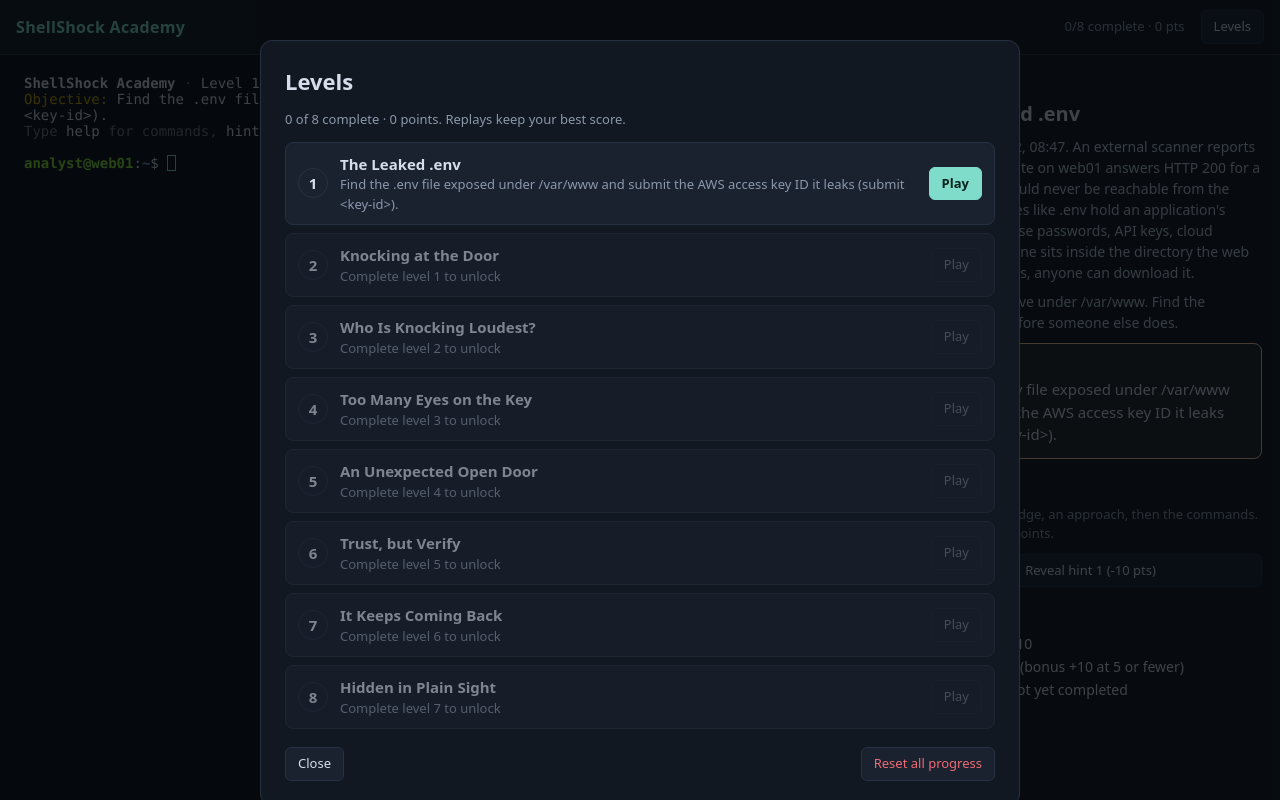
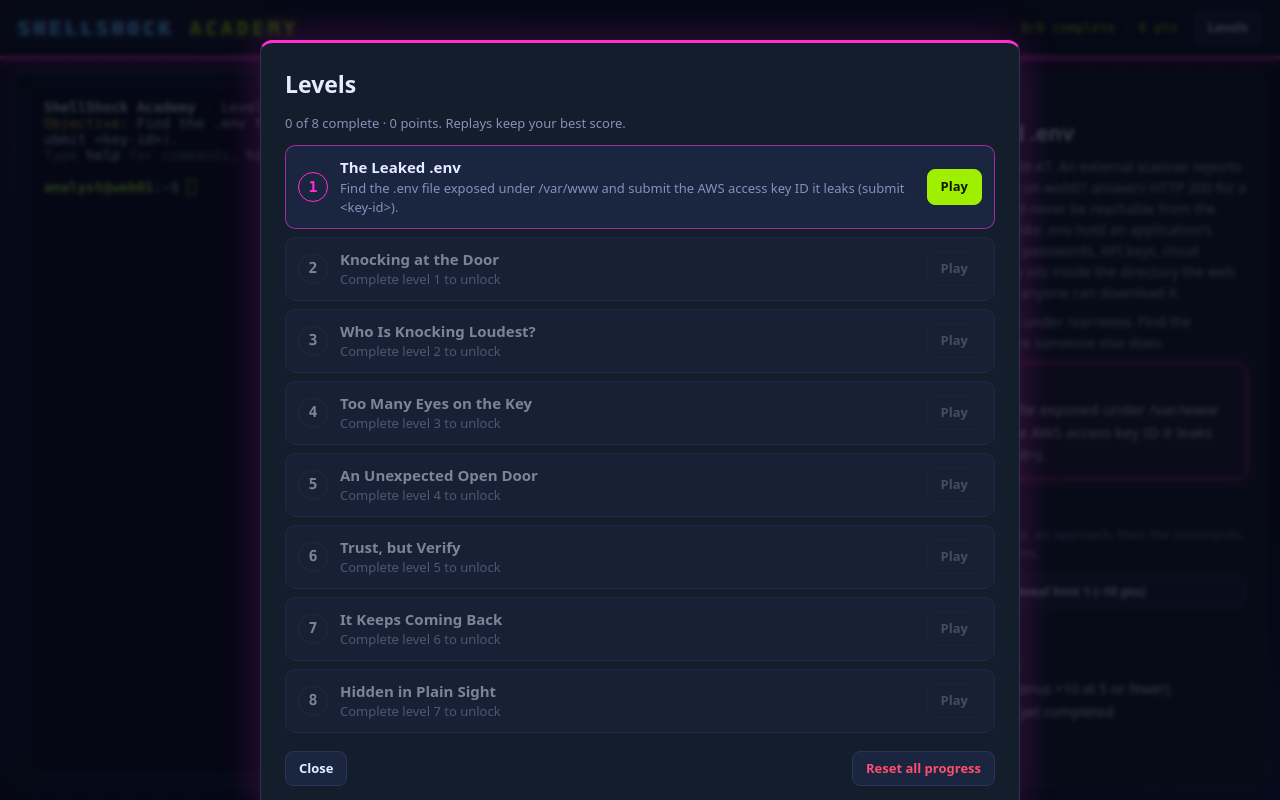
Before and after one commit to jvally/cyber-gamified, a website built with Vite: page index.html in a window 1280 px wide. Both pictures are taken after a click on the button "Levels". Built offline with nearby package versions, Linux system fonts and the light colour scheme.

Commit message:
Restyle the UI with a neon cyber palette
Deep navy background with a faint grid and glow, hot magenta for the
objective and accents, lime for success and primary actions, electric
cyan for headings and focus. The xterm ANSI palette matches, so the
prompt, directory colours and status messages follow the same scheme.

Co-Authored-By: Claude Fable 5.2 <noreply@anthropic.com>
Claude-Session: https://claude.ai/code/session_01FrPh7SrNttUGYaUy5AXTbc

```diff
--- a/index.html
+++ b/index.html
@@ -4,6 +4,7 @@
     <meta charset="UTF-8" />
     <meta name="viewport" content="width=device-width, initial-scale=1.0" />
     <meta name="color-scheme" content="dark" />
+    <meta name="theme-color" content="#0a0d1c" />
     <title>ShellShock Academy</title>
   </head>
   <body>
--- a/src/ui/app.ts
+++ b/src/ui/app.ts
@@ -46,7 +46,7 @@ export class App {
     const termHost = h('div', { class: 'terminal', 'aria-label': 'Terminal' });
     root.append(
       h('header', { class: 'topbar' },
-        h('h1', {}, 'ShellShock Academy'),
+        h('h1', { 'aria-label': 'ShellShock Academy' }, h('span', { class: 'neon-cyan' }, 'ShellShock'), ' ', h('span', { class: 'neon-lime' }, 'Academy')),
         this.summary,
         h('button', { class: 'btn', click: () => this.showLevelSelect() }, 'Levels'),
       ),
@@ -56,7 +56,12 @@ export class App {
     this.term = new Terminal({
       convertEol: true, cursorBlink: true, fontSize: 14, scrollback: 5000,
       fontFamily: 'ui-monospace, "SF Mono", Menlo, Consolas, "DejaVu Sans Mono", monospace',
-      theme: { background: '#0b0f14', foreground: '#d6deeb', cursor: '#7fdbca', selectionBackground: '#264f78' },
+      theme: {
+        background: '#0a0d1c', foreground: '#dbe4ff', cursor: '#9fef00', cursorAccent: '#0a0d1c', selectionBackground: '#3b2a6b',
+        black: '#141d2b', red: '#ff4d6d', green: '#9fef00', yellow: '#ffd447', blue: '#3aa8ff', magenta: '#ff2fd0', cyan: '#2ee6ff', white: '#dbe4ff',
+        brightBlack: '#6b7a9c', brightRed: '#ff7a90', brightGreen: '#b8ff3d', brightYellow: '#ffe27a', brightBlue: '#6cc4ff',
+        brightMagenta: '#ff6be0', brightCyan: '#7af2ff', brightWhite: '#ffffff',
+      },
     });
     this.term.loadAddon(this.fit);
     this.term.open(termHost);
--- a/src/ui/styles.css
+++ b/src/ui/styles.css
@@ -1,74 +1,113 @@
+/* Neon "cyber" palette: deep navy, hot magenta, lime and electric cyan. */
 :root {
-  --bg: #0b0f14; --panel: #121821; --raised: #1a2230; --line: #263142;
-  --text: #d6deeb; --muted: #8b98ab; --accent: #7fdbca; --warn: #ecc48d; --bad: #ef6b73; --good: #a5e075;
+  --bg: #0a0d1c; --panel: #141d2b; --raised: #1a2540; --line: #2a3555;
+  --text: #e6ecff; --body: #b4c0e0; --muted: #8492b8;
+  --magenta: #ff2fd0; --lime: #9fef00; --cyan: #2ee6ff; --blue: #3a7bff; --bad: #ff4d6d;
+  --glow-magenta: 0 0 12px rgba(255, 47, 208, 0.45); --glow-lime: 0 0 12px rgba(159, 239, 0, 0.4); --glow-cyan: 0 0 12px rgba(46, 230, 255, 0.4);
+  --mono: ui-monospace, "SF Mono", Menlo, Consolas, "DejaVu Sans Mono", monospace;
   font-family: system-ui, -apple-system, "Segoe UI", Roboto, sans-serif; font-size: 15px; line-height: 1.5;
 }
 * { box-sizing: border-box; }
 html, body, #app { height: 100%; margin: 0; }
-body { background: var(--bg); color: var(--text); }
+body {
+  color: var(--text);
+  background:
+    radial-gradient(900px 500px at 8% -10%, rgba(255, 47, 208, 0.16), transparent 60%),
+    radial-gradient(900px 600px at 100% 110%, rgba(58, 123, 255, 0.2), transparent 60%),
+    linear-gradient(rgba(58, 123, 255, 0.07) 1px, transparent 1px) 0 0 / 32px 32px,
+    linear-gradient(90deg, rgba(58, 123, 255, 0.07) 1px, transparent 1px) 0 0 / 32px 32px,
+    var(--bg);
+}
 #app { display: flex; flex-direction: column; }
 h1, h2, h3, p, ol, dl { margin: 0; }
+::selection { background: rgba(255, 47, 208, 0.35); }
+* { scrollbar-color: #33406a transparent; }
 
-.topbar { display: flex; align-items: center; gap: 16px; padding: 10px 16px; border-bottom: 1px solid var(--line); background: var(--panel); }
-.topbar h1 { font-size: 16px; letter-spacing: 0.02em; color: var(--accent); margin-right: auto; }
-.summary { color: var(--muted); font-size: 13px; }
+.topbar {
+  display: flex; align-items: center; gap: 16px; padding: 10px 18px;
+  background: rgba(13, 18, 36, 0.85); border-bottom: 3px solid var(--magenta); box-shadow: 0 2px 18px rgba(255, 47, 208, 0.3);
+}
+.topbar h1 { font-family: var(--mono); font-size: 19px; font-weight: 800; letter-spacing: 0.22em; text-transform: uppercase; margin-right: auto; }
+.neon-cyan { color: var(--cyan); text-shadow: 2px 0 0 rgba(255, 47, 208, 0.75), -1px 0 0 rgba(58, 123, 255, 0.8), 0 0 14px rgba(46, 230, 255, 0.55); }
+.neon-lime { color: var(--lime); text-shadow: 0 0 14px rgba(159, 239, 0, 0.55); }
+.summary { color: var(--lime); font-family: var(--mono); font-size: 13px; }
 
-.layout { flex: 1; min-height: 0; display: grid; grid-template-columns: minmax(0, 1fr) 380px; }
-.terminal { min-width: 0; min-height: 0; padding: 10px 4px 6px 12px; background: var(--bg); }
+.layout { flex: 1; min-height: 0; display: grid; grid-template-columns: minmax(0, 1fr) 380px; gap: 14px; padding: 14px; }
+.terminal {
+  min-width: 0; min-height: 0; padding: 12px 12px 10px 14px; background: var(--bg); overflow: hidden;
+  border: 1px solid var(--line); border-radius: 12px; box-shadow: inset 0 0 0 1px rgba(46, 230, 255, 0.06), 0 0 24px rgba(58, 123, 255, 0.12);
+}
+.terminal:focus-within { border-color: rgba(46, 230, 255, 0.55); box-shadow: var(--glow-cyan); }
 .terminal .xterm { height: 100%; }
 .terminal .xterm, .terminal .xterm-viewport, .terminal .xterm-scrollable-element { background-color: var(--bg) !important; }
-.panel { overflow-y: auto; padding: 18px; background: var(--panel); border-left: 1px solid var(--line); display: flex; flex-direction: column; gap: 10px; }
-.panel h2 { font-size: 20px; line-height: 1.25; }
-.panel h3, .modal h3 { font-size: 12px; text-transform: uppercase; letter-spacing: 0.08em; color: var(--muted); margin-top: 8px; }
-.story { color: #b9c4d6; font-size: 14px; display: flex; flex-direction: column; gap: 8px; }
-.tag { font-size: 12px; text-transform: uppercase; letter-spacing: 0.08em; color: var(--accent); }
-.badge { margin-left: 8px; padding: 1px 7px; border: 1px solid var(--line); border-radius: 999px; color: var(--muted); }
+.panel {
+  overflow-y: auto; padding: 18px; background: var(--panel); border: 1px solid var(--line); border-radius: 12px;
+  display: flex; flex-direction: column; gap: 10px;
+}
+.panel h2 { font-size: 21px; line-height: 1.25; }
+.panel h3, .modal h3 { font-size: 12px; text-transform: uppercase; letter-spacing: 0.12em; color: var(--cyan); margin-top: 8px; }
+.story { color: var(--body); font-size: 14px; display: flex; flex-direction: column; gap: 8px; }
+.tag { font-family: var(--mono); font-size: 12px; text-transform: uppercase; letter-spacing: 0.14em; color: var(--muted); }
+.badge { margin-left: 8px; padding: 1px 8px; border: 1px solid var(--cyan); border-radius: 999px; color: var(--cyan); }
 .muted { color: var(--muted); font-size: 13px; }
 
-.objective { padding: 12px; border: 1px solid var(--warn); border-radius: 8px; background: rgba(236, 196, 141, 0.07); }
-.objective strong { color: var(--warn); font-size: 12px; text-transform: uppercase; letter-spacing: 0.08em; }
-.objective.done { border-color: var(--good); background: rgba(165, 224, 117, 0.07); }
-.objective.done strong { color: var(--good); }
-.objective.failed { border-color: var(--bad); background: rgba(239, 107, 115, 0.07); }
+.objective { padding: 12px 14px; border: 1px solid var(--magenta); border-radius: 10px; background: rgba(255, 47, 208, 0.07); box-shadow: var(--glow-magenta); }
+.objective strong { color: var(--magenta); font-size: 12px; text-transform: uppercase; letter-spacing: 0.12em; }
+.objective.done { border-color: var(--lime); background: rgba(159, 239, 0, 0.07); box-shadow: var(--glow-lime); }
+.objective.done strong { color: var(--lime); }
+.objective.failed { border-color: var(--bad); background: rgba(255, 77, 109, 0.08); box-shadow: none; }
 .objective.failed strong { color: var(--bad); }
 
-.hints { padding-left: 20px; display: flex; flex-direction: column; gap: 6px; font-size: 14px; }
+.hints { padding-left: 20px; display: flex; flex-direction: column; gap: 6px; font-size: 14px; color: var(--body); }
+.hints li::marker { color: var(--magenta); font-weight: 700; }
 .stats { display: grid; grid-template-columns: auto 1fr; gap: 2px 14px; font-size: 14px; }
 .stats dt { color: var(--muted); }
 .stats dd { margin: 0; }
+.stats dd:first-of-type { color: var(--lime); font-weight: 700; font-family: var(--mono); }
 .actions { display: flex; flex-wrap: wrap; gap: 8px; margin-top: 6px; }
 
-.btn { font: inherit; font-size: 13px; color: var(--text); background: var(--raised); border: 1px solid var(--line); border-radius: 6px; padding: 6px 12px; cursor: pointer; }
-.btn:hover:not(:disabled) { border-color: var(--accent); }
-.btn:focus-visible { outline: 2px solid var(--accent); outline-offset: 2px; }
+.btn {
+  font: inherit; font-size: 13px; font-weight: 600; color: var(--text); background: var(--raised);
+  border: 1px solid var(--line); border-radius: 8px; padding: 7px 13px; cursor: pointer; transition: border-color 0.12s, box-shadow 0.12s;
+}
+.btn:hover:not(:disabled) { border-color: var(--cyan); box-shadow: var(--glow-cyan); }
+.btn:focus-visible { outline: 2px solid var(--cyan); outline-offset: 2px; }
 .btn:disabled { opacity: 0.45; cursor: not-allowed; }
-.btn.primary { background: var(--accent); border-color: var(--accent); color: #06231d; font-weight: 600; }
+.btn.primary { background: var(--lime); border-color: var(--lime); color: #0d1a00; }
+.btn.primary:hover:not(:disabled) { border-color: var(--lime); box-shadow: var(--glow-lime); }
 .btn.danger { margin-left: auto; color: var(--bad); }
+.btn.danger:hover:not(:disabled) { border-color: var(--bad); box-shadow: none; }
 
-.overlay { position: fixed; inset: 0; background: rgba(4, 7, 11, 0.72); display: flex; align-items: flex-start; justify-content: center; padding: 5vh 16px; overflow-y: auto; z-index: 10; }
+.overlay { position: fixed; inset: 0; background: rgba(5, 7, 18, 0.78); backdrop-filter: blur(2px); display: flex; align-items: flex-start; justify-content: center; padding: 5vh 16px; overflow-y: auto; z-index: 10; }
 .overlay[hidden] { display: none; }
-.modal { width: min(760px, 100%); background: var(--panel); border: 1px solid var(--line); border-radius: 12px; padding: 24px; display: flex; flex-direction: column; gap: 12px; }
-.modal h2 { font-size: 22px; }
-.modal section p { font-size: 14.5px; }
-.scoreline { font-weight: 600; color: var(--good); }
+.modal {
+  width: min(760px, 100%); background: var(--panel); border: 1px solid var(--line); border-top: 3px solid var(--magenta); border-radius: 12px;
+  padding: 24px; display: flex; flex-direction: column; gap: 12px; box-shadow: 0 0 40px rgba(255, 47, 208, 0.22);
+}
+.modal h2 { font-size: 23px; }
+.modal section p { font-size: 14.5px; color: var(--body); }
+.scoreline { font-weight: 700; color: var(--lime); font-family: var(--mono); font-size: 14px; }
 .cmds { display: grid; gap: 4px; }
 .cmds dt { margin-top: 6px; }
-.cmds dd { margin: 0 0 0 4px; color: #b9c4d6; font-size: 14px; }
-code, pre { font-family: ui-monospace, "SF Mono", Menlo, Consolas, monospace; font-size: 13px; }
-code { background: var(--bg); border: 1px solid var(--line); border-radius: 4px; padding: 1px 6px; overflow-wrap: anywhere; }
-pre { margin: 4px 0 0; background: var(--bg); border: 1px solid var(--line); border-radius: 6px; padding: 10px; white-space: pre-wrap; overflow-wrap: anywhere; }
+.cmds dd { margin: 0 0 0 4px; color: var(--body); font-size: 14px; }
+code, pre { font-family: var(--mono); font-size: 13px; }
+code { color: var(--lime); background: var(--bg); border: 1px solid var(--line); border-radius: 4px; padding: 1px 6px; overflow-wrap: anywhere; }
+pre { margin: 4px 0 0; color: var(--text); background: var(--bg); border: 1px solid var(--line); border-radius: 8px; padding: 10px; white-space: pre-wrap; overflow-wrap: anywhere; }
 .two-col { display: grid; grid-template-columns: repeat(auto-fit, minmax(260px, 1fr)); gap: 14px; }
 
 .levels { list-style: none; padding: 0; display: flex; flex-direction: column; gap: 8px; }
-.level { display: flex; align-items: center; gap: 12px; padding: 10px 12px; border: 1px solid var(--line); border-radius: 8px; background: var(--raised); }
-.level .num { width: 30px; height: 30px; flex: none; display: grid; place-items: center; border-radius: 50%; border: 1px solid var(--line); font-weight: 600; }
-.level.done .num { background: var(--good); border-color: var(--good); color: #10240a; }
-.level.locked { opacity: 0.55; }
+.level { display: flex; align-items: center; gap: 12px; padding: 10px 12px; border: 1px solid var(--line); border-radius: 10px; background: var(--raised); }
+.level.open { border-color: rgba(255, 47, 208, 0.6); }
+.level .num { width: 30px; height: 30px; flex: none; display: grid; place-items: center; border-radius: 50%; border: 1px solid var(--line); font-weight: 700; font-family: var(--mono); }
+.level.open .num { border-color: var(--magenta); color: var(--magenta); }
+.level.done .num { background: var(--lime); border-color: var(--lime); color: #0d1a00; }
+.level.locked { opacity: 0.5; }
 .level .info { flex: 1; min-width: 0; display: flex; flex-direction: column; }
 .level .actions { margin: 0; flex-wrap: nowrap; }
 
 @media (max-width: 860px) {
-  .layout { grid-template-columns: 1fr; grid-template-rows: minmax(260px, 55vh) auto; }
-  .panel { border-left: 0; border-top: 1px solid var(--line); }
+  .layout { grid-template-columns: 1fr; grid-template-rows: minmax(260px, 55vh) auto; padding: 8px; gap: 8px; }
+  .topbar h1 { font-size: 15px; letter-spacing: 0.14em; }
   .level { flex-wrap: wrap; }
 }
+@media (prefers-reduced-motion: reduce) { .btn { transition: none; } }
```
